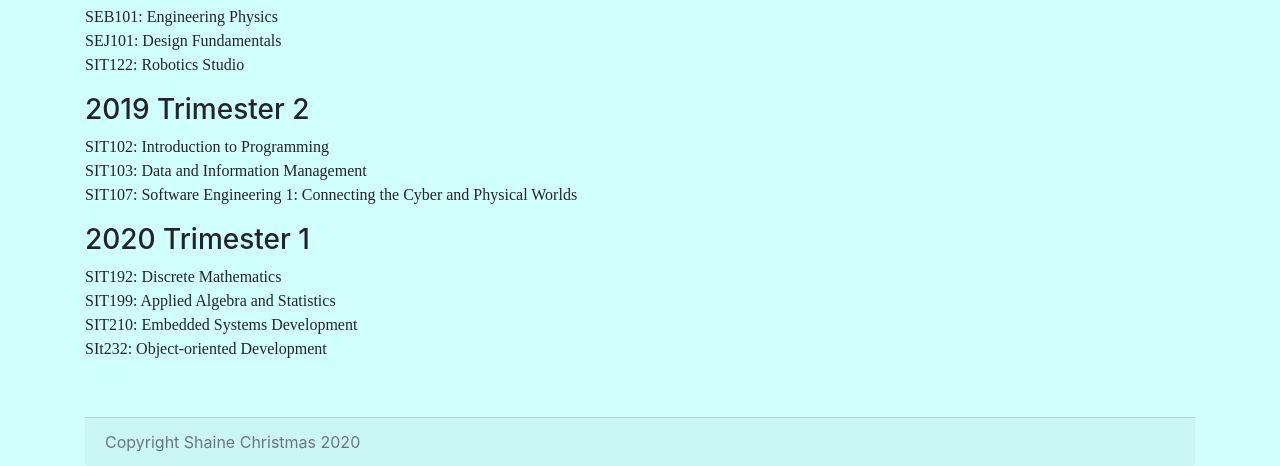
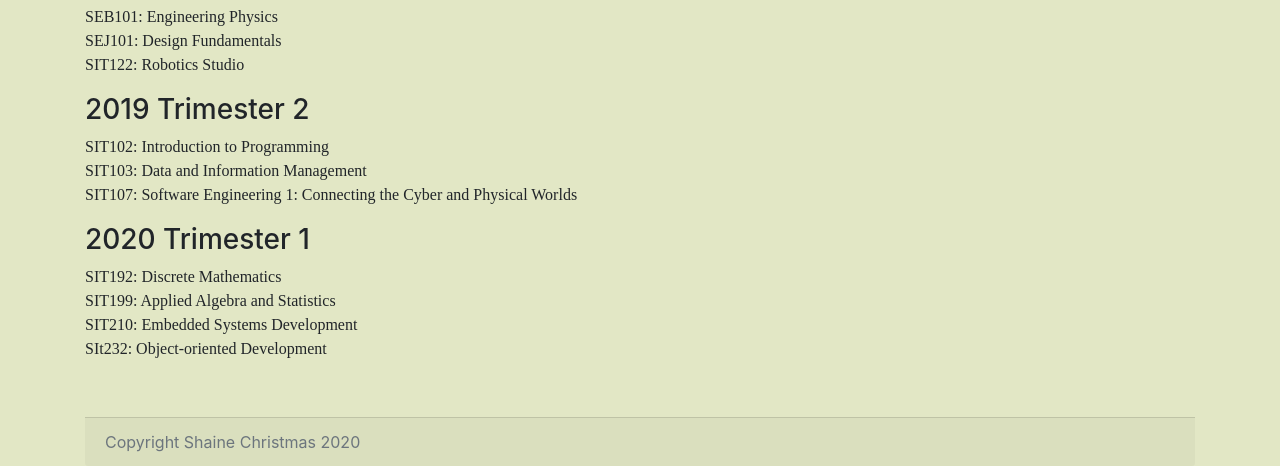
Before and after one commit to ShaeChristmas/TrackMe, a website: page web/public/about-me.html in a window 1280 px wide. Shown: the part 425-891 px from the top of the page. Drawn offline with nearby package versions, Linux system fonts and the light colour scheme; no server answers; sample sign-in values are in the browser's storage.

Commit message:
LOOKS: Change colour on about-me page

```diff
--- a/web/public/style.css
+++ b/web/public/style.css
@@ -1,5 +1,5 @@
 body {
-    background-color: rgb(209, 255, 251);
+    background-color: rgb(226, 231, 197);
 }
 h1 {
     color: rgb(220,153,253);
```
